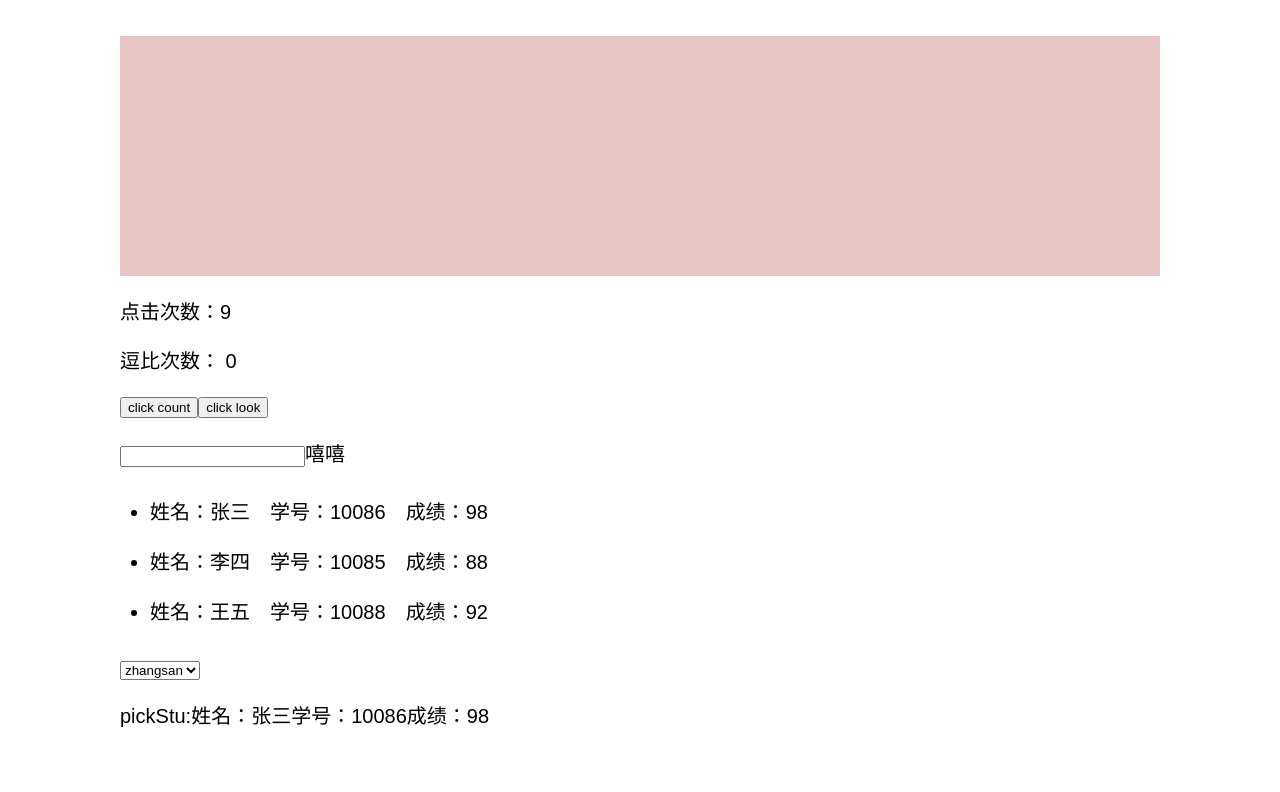
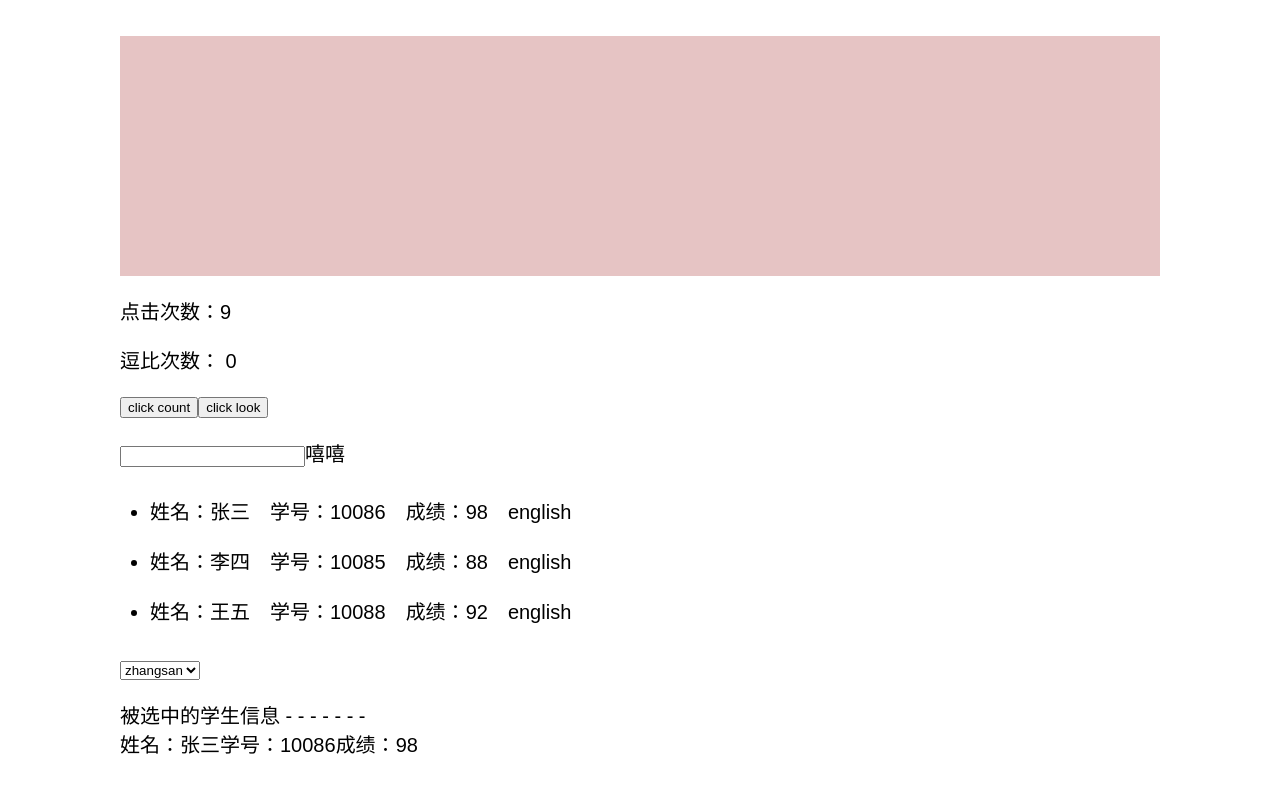
Before and after one commit to yuqibin/react-practice, a React app: page / in a window 1280 px wide. Shown: the part 2124-2916 px from the top of the page. Built offline with nearby package versions, Linux system fonts and the light colour scheme.

Commit message:
其他Hook使用

```diff
--- a/src/index.js
+++ b/src/index.js
@@ -1,10 +1,12 @@
-import React, {Suspense, Profiler, useState, useEffect} from 'react';
+import React, {Suspense, Profiler, useState, useEffect, useContext} from 'react';
 import ReactDOM from 'react-dom';
 import './index.css';
 import PropTypes from 'prop-types';
 import './css/index.scss'
 
-// 在多个Hook之间传递信息
+// Hook API demo
+const LanguageContext = React.createContext('chanese')
+
 // 自定义Hook
 const stuMap = {
   'zhangsan': {
@@ -26,6 +28,8 @@ const stuMap = {
 
 function Stu(props) {
   const stu = useStuName(props.name)
+  // useContext
+  const language = useContext(LanguageContext)
   return(
       <li>
         <span>
@@ -37,6 +41,7 @@ function Stu(props) {
         <span>
           成绩：{stu.score}
         </span>
+        <span>{language}</span>
       </li>
   )
 }
@@ -44,10 +49,14 @@ function Stu(props) {
 // 学生列表
 function StuList() {
   const stuArr = Object.keys(stuMap)
+  // 在多个Hook之间传递信息
   const [pickName, setPickName] = useState('zhangsan')
   const pickStu = useStuName(pickName)
+
+
   return(
     <>
+
       <ul className="stu-list">
         {
           stuArr.map(name => {
@@ -63,7 +72,8 @@ function StuList() {
         }
       </select>
       <p>
-        pickStu:
+        被选中的学生信息  -  -  -  -  -  -  -
+        <br/>
         <span>
           姓名：{pickStu.name}
         </span>
@@ -451,7 +461,7 @@ class ErrorComp extends React.Component {
 class ThemeButton extends React.Component {
   static contextType = ThemeContext;
   render () {
-  return (<button>{this.context}</button>)
+    return (<button>{this.context}</button>)
   }
 }
 
@@ -475,7 +485,7 @@ function HtmlTmp1() {
   return(
     <div className="demo">
       <ThemeContext.Provider value="dark">
-      <ThemeButton onClick={() => {this.changeContext()}}/>
+        <ThemeButton onClick={() => {this.changeContext()}}/>
       </ThemeContext.Provider>
       <br/>
       <label htmlFor="namedInput">Name:</label>
@@ -983,7 +993,9 @@ ReactDOM.render(
       <Game />
       <HookExample/>
       <InputAndHook/>
-      <StuList/>
+      <LanguageContext.Provider value="english">
+        <StuList/>
+      </LanguageContext.Provider>
     </div>
   </React.StrictMode>,
   document.getElementById('root')
```
